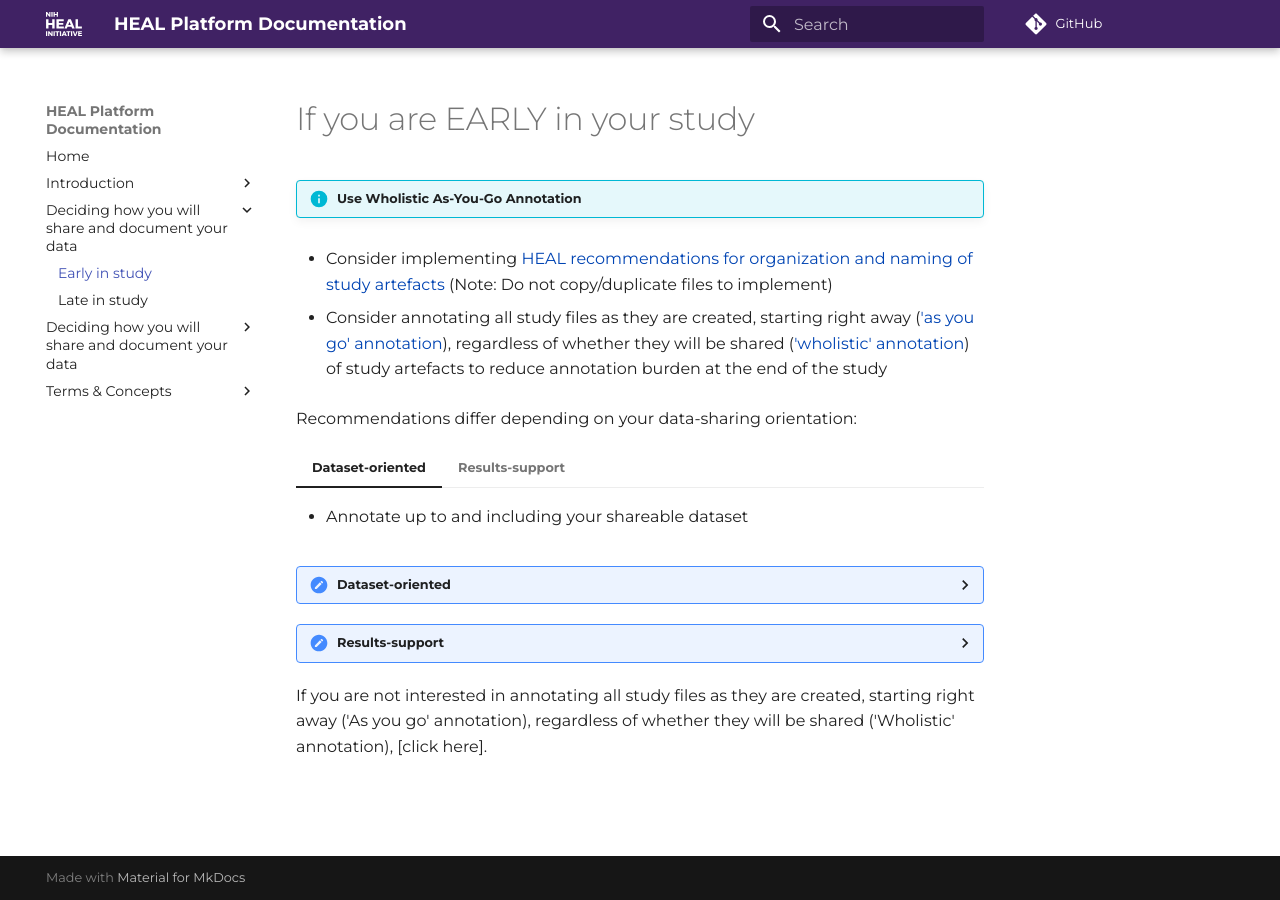
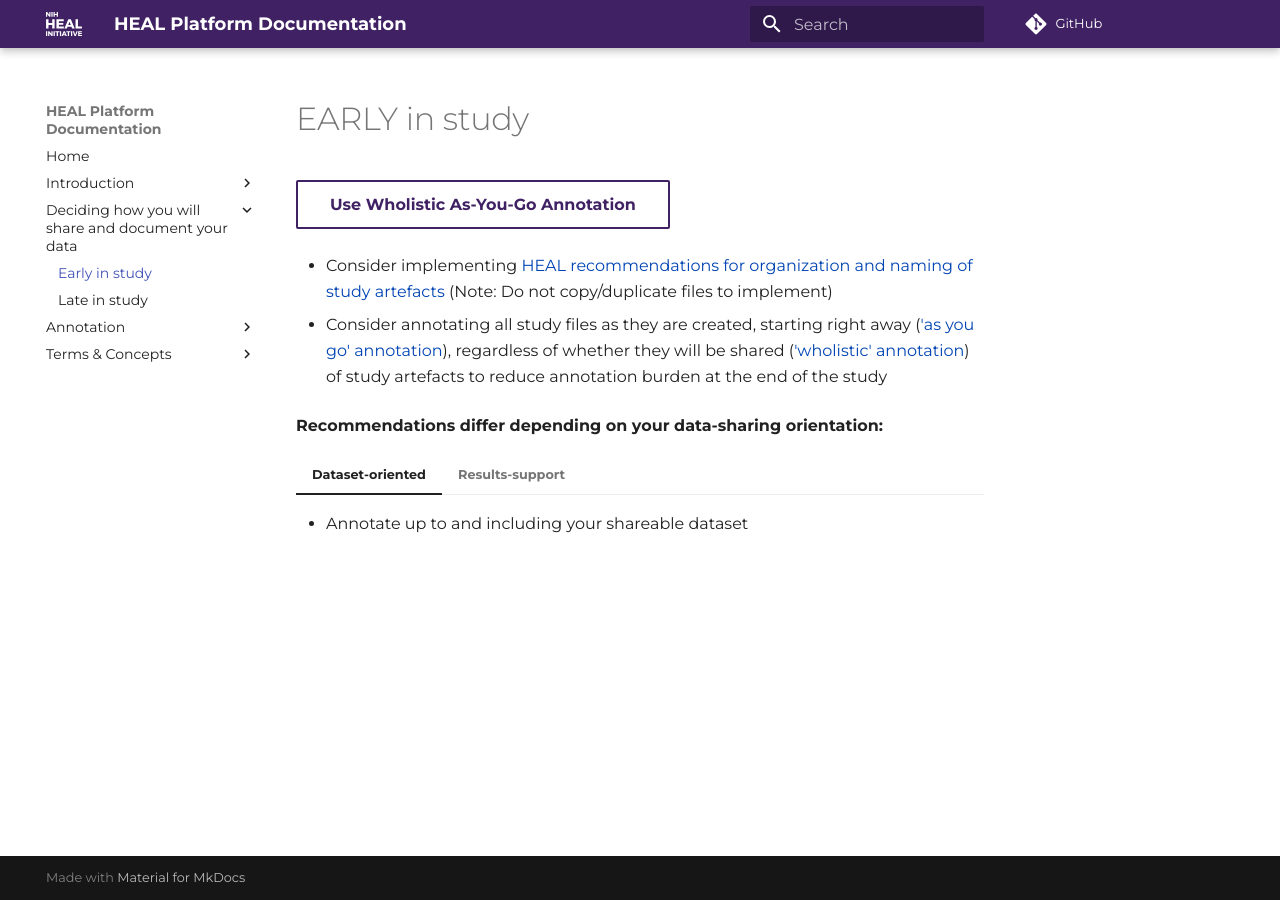
Before and after one commit to norc-heal/heal-data-pkg-guide, an MkDocs documentation site: the page built from docs/guide/early.md, in a window 1280 px wide. Built offline with MkDocs 1.6.1 and Material for MkDocs 9.7.7, drawn with Linux system fonts in a browser that asks for light colours; comment, search, counter and statistics services are not loaded.

Commit message:
Updates 8-2

```diff
--- a/docs/guide/early.md
+++ b/docs/guide/early.md
@@ -1,13 +1,12 @@
-# If you are EARLY in your study
+# EARLY in study
 
-!!! info "Use Wholistic As-You-Go Annotation"
-
+[Use Wholistic As-You-Go Annotation](../annot/introholmin.md#wholistic-annotation-of-study-artefacts){ .md-button}
 
 * Consider implementing [HEAL recommendations for organization and naming of study artefacts](docs\terms\name.md) (Note: Do not copy/duplicate files to implement)
 
 * Consider annotating all study files as they are created, starting right away (['as you go' annotation](docs\terms\addtop.md)), regardless of whether they will be shared (['wholistic' annotation](link)) of study artefacts to reduce annotation burden at the end of the study
 
-Recommendations differ depending on your data-sharing orientation:
+**Recommendations differ depending on your data-sharing orientation:**
 
 === "Dataset-oriented"
 
@@ -17,19 +16,3 @@ Recommendations differ depending on your data-sharing orientation:
 
     * Annotate up to and including your published/shared multi-result file(s)
     * Include and annotate a results-tracker for each multi-result file
-
-
-<details>
-<summary> Dataset-oriented</summary>
-    <ul>
-    <li>Annotate up to and including your shareable dataset(s).</li>
-</details>
-
-<details>
-<summary> Results-support</summary>
-    <ul>
-    <li>Annotate up to and including your published/shared multi-result file(s).</li>
-    <li>Include and annotate a results tracker for each multi-result file</li>
-</details>
-
-If you are not interested in annotating all study files as they are created, starting right away ('As you go' annotation), regardless of whether they will be shared ('Wholistic' annotation), [click here].
--- a/mkdocs.yaml
+++ b/mkdocs.yaml
@@ -6,23 +6,16 @@ nav:
   - Home: index.md
   - Introduction:
     - intro/index.md
-    - Study-level metadata: intro/slmd.md
-    - File-level metadata: intro/flmd.md
-    - Resource Tracker Annotation - Wholistic vs. Minimal: intro/introholmin.md
+    - The Resource Tracker: intro/resource.md
+
   - Deciding how you will share and document your data:
     - Main Guiding Questions: guide/index.md
     - Early in study: guide/early.md
     - Late in study: guide/late.md
-  - Deciding how you will share and document your data:
-    - Are you early in collection/production of study artefacts?: section3/dec.md
-    - Early in your study: section3/dec/early.md
-    - Late in your study:
-        - Late in your study: section3/dec/late/index.md
-        - Small number of artefacts or interested in high levels of transparency: section3/dec/late/small.md
-        - Large number of artefacts or interested in implementing mandated levels of transparency only: section3/dec/late/large.md
-    - Data Sharing Orientation:
-      - What is your data sharing orientation?: section3/orient/orient.md
-      - Results-support: section3/orientmkd/resultsupp.md
+  - Annotation:
+    - Annotation Approaches: annot/index.md
+    - Wholistic vs. Minimal: annot/introholmin.md
+    - As you go vs. Top-down: annot/introaddtop.md
   - Terms & Concepts:
     - Terms & Concepts: terms/index.md
     - File Types: terms/files.md
```
Also changed, not shown: docs/annot/index.md (added, +12 -0 lines), docs/annot/introaddtop.md (added, +5 -0 lines), docs/annot/introholmin.md (renamed from docs/intro/introholmin.md, +3 -3 lines), docs/guide/late.md (+61 -10 lines), docs/intro/resource.md (added, +27 -0 lines).
